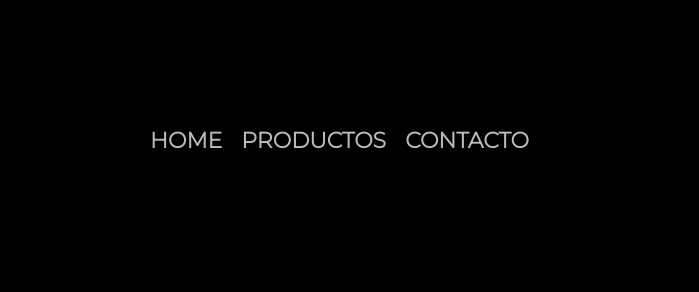
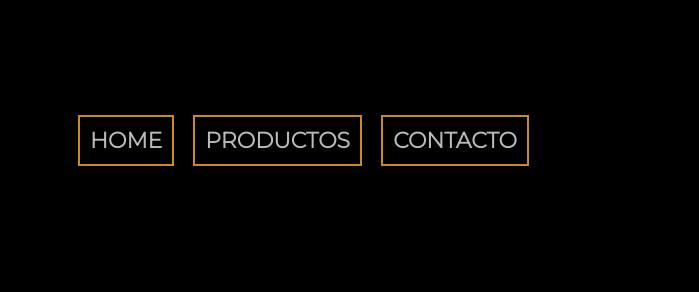
Before and after one commit to Nessa0907/COFRADIA-PAGINA, a plain HTML site: page index.html in a window 1280 px wide. Shown: the top 292 px of the page, 581-1280 px from the left. Drawn offline with Linux system fonts and the light colour scheme.

Commit message:
Mejoras en los estilos

```diff
--- a/styles/stylecofra.css
+++ b/styles/stylecofra.css
@@ -19,7 +19,7 @@ nav {
   right: 0;
 }
 
-nav li {
+.caja > nav li {
   display: inline;
   margin: 0 0 0 15px;
 }
@@ -30,11 +30,12 @@ nav a {
   font-weight: bold;
   font-size: 22px;
   text-decoration: none;
+  border: 2px solid #c78c19;
+  padding: 10px;
 }
 
 nav a:hover {
   color: #c78c19;
-  text-decoration: underline;
 }
 
 .productos {
```
